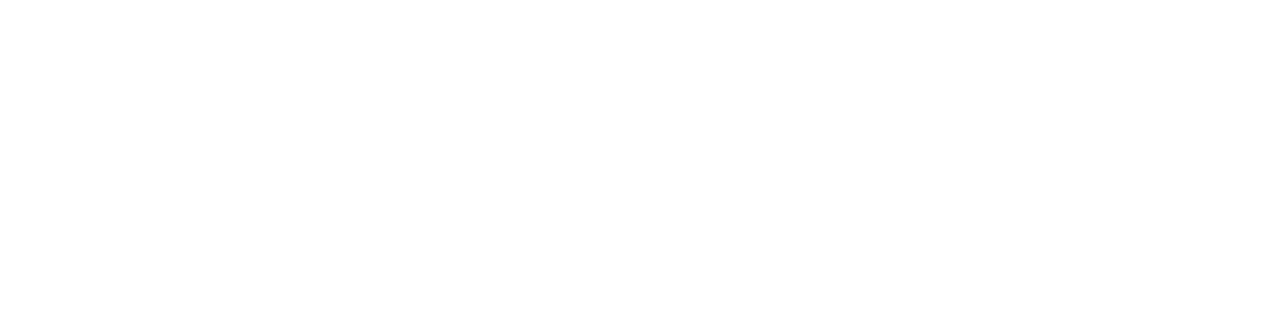
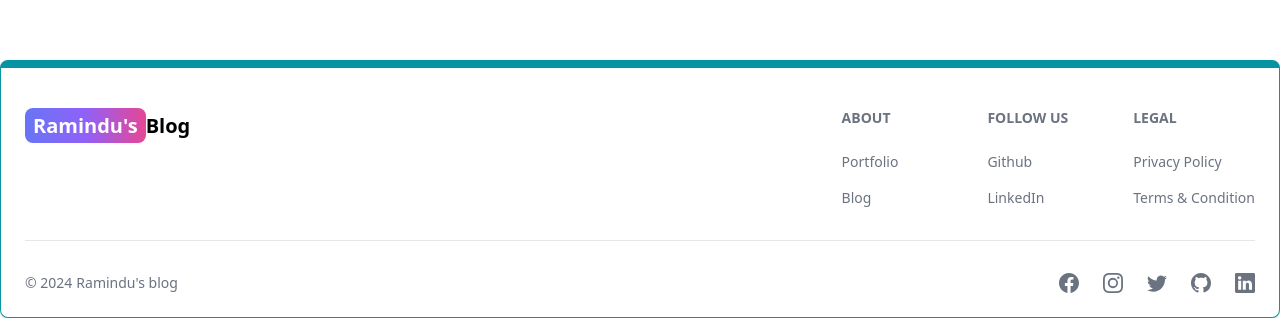
Before and after one commit to ramindu-Nimex/Blogger, a React (Vite) app in the folder frontend/: page /projects in a window 1280 px wide. Shown: the part 804-1122 px from the top of the page. Before the commit the page ends 800 px from the top, so only its background shows below. Built offline with nearby package versions, Linux system fonts and the light colour scheme.

Commit message:
Create and add the footer component

```diff
--- a/frontend/src/App.jsx
+++ b/frontend/src/App.jsx
@@ -8,20 +8,24 @@
 import Header from './components/Header'
 import { ToastContainer } from "react-toastify";
 import 'react-toastify/dist/ReactToastify.css';
+import Footer from './components/Footer'
 
 function App() {
   return (
     <>
     <Router>
       <Header/>
-      <Routes>
+      <div className='min-h-screen'>
+        <Routes>
         <Route path='/' element={<Home/>}/>
         <Route path='/about' element={<About/>}/>
         <Route path='/sign-in' element={<SignIn/>}/>
         <Route path='/sign-up' element={<SignUp/>}/>
         <Route path='/dashboard' element={<Dashboard/>}/>
         <Route path='/projects' element={<Projects/>}/>
-      </Routes>
+        </Routes>
+      </div>
+      <Footer/>
     </Router>
       <ToastContainer
         position="bottom-center"
--- /dev/null
+++ b/frontend/src/components/Footer.jsx
@@ -0,0 +1,73 @@
+import { Footer } from "flowbite-react"
+import { Link } from "react-router-dom"
+import { BsFacebook, BsInstagram, BsTwitter, BsGithub, BsLinkedin } from "react-icons/bs"
+
+const FooterComponent = () => {
+  return (
+    <Footer container className="border border-t-8 border-teal-500">
+      <div className="w-full max-w-7xl mx-auto">
+         <div className="grid w-full justify-between sm:flex md:grid-cols-1">
+            <div className="mt-5">
+               <Link to='/' className='self-center whitespace-nowrap text-lg sm:text-xl font-semibold dark:text-white'>
+                  <span className='px-2 py-1 bg-gradient-to-r from-indigo-500 via-purple-500 to-pink-500 rounded-lg text-white'>Ramindu's</span>
+                     Blog
+               </Link>
+            </div>
+            <div className="grid grid-cols-2 gap-8 mt-4 sm:grid-cols-3 sm:gap-6">
+               <div>
+                  <Footer.Title title="About"/>
+                  <Footer.LinkGroup col>
+                  <Footer.Link
+                     href="https://nimex.vercel.app/"
+                     target="_blank"
+                     rel="noopener noreferrer"
+                  >Portfolio</Footer.Link>
+                  <Footer.Link
+                     href="#"
+                  >Blog</Footer.Link>
+                  </Footer.LinkGroup>
+               </div>
+               <div>
+                  <Footer.Title title="Follow Us"/>
+                  <Footer.LinkGroup col>
+                  <Footer.Link
+                     href="https://github.com/ramindu-Nimex"
+                     target="_blank"
+                     rel="noopener noreferrer"
+                  >Github</Footer.Link>
+                  <Footer.Link
+                     href="#"
+                  >LinkedIn</Footer.Link>
+                  </Footer.LinkGroup>
+               </div>
+               <div>
+                  <Footer.Title title="Legal"/>
+                  <Footer.LinkGroup col>
+                  <Footer.Link
+                     href="https://github.com/ramindu-Nimex"
+
+                  >Privacy Policy</Footer.Link>
+                  <Footer.Link
+                     href="#"
+                  >Terms & Condition</Footer.Link>
+                  </Footer.LinkGroup>
+               </div>
+            </div>
+         </div>
+         <Footer.Divider />
+         <div className="w-full sm:flex sm:items-center sm:justify-between">
+            <Footer.Copyright href="#" by="Ramindu's blog" year={new Date().getFullYear()}/>
+            <div className="flex gap-6 sm:mt-0 mt-4 sm:justify-center">
+               <Footer.Icon href="#" icon={BsFacebook}/>
+               <Footer.Icon href="#" icon={BsInstagram}/>
+               <Footer.Icon href="#" icon={BsTwitter}/>
+               <Footer.Icon href="#" icon={BsGithub}/>
+               <Footer.Icon href="#" icon={BsLinkedin}/>
+            </div>
+         </div>
+      </div>
+    </Footer>
+  )
+}
+
+export default FooterComponent
```
